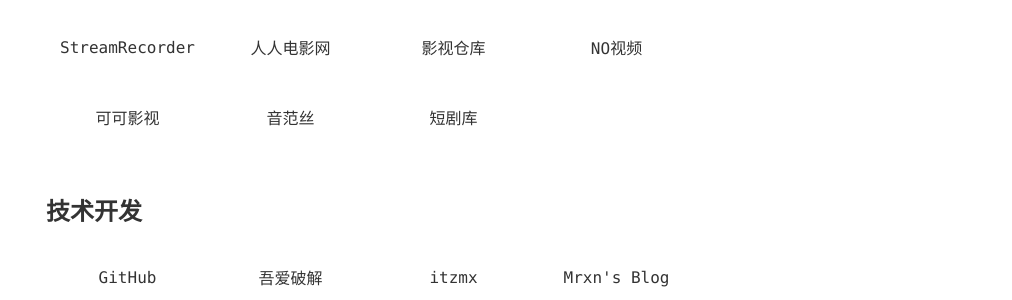
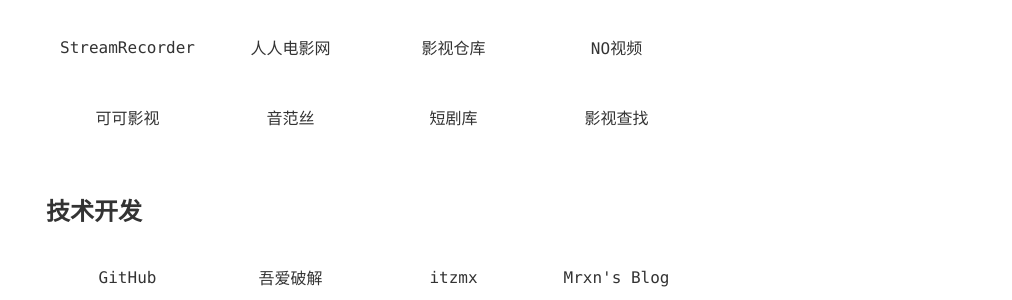
Before and after one commit to admans/admans.github.io, a Jekyll site: the page built from pages/navi.html, in a window 1280 px wide and 900 px high, scrolled down 1971 px. Shown: the part 151-451 px from the top of the window, without its empty margins (268-1280 px from the left). Built offline with Jekyll 4.4.1, drawn with Linux system fonts in a browser that asks for light colours.

Commit message:
Update navi.html

```diff
--- a/pages/navi.html
+++ b/pages/navi.html
@@ -419,8 +419,9 @@ title: 导航
                 </a>
                 <a class="link-item" data-search="短剧库" href="#" target="_blank">
                     <div class="link-name">短剧库</div>
-                </a>
-            </div>
+                </a>                <a class="link-item" data-search="影视查找" href="#" target="_blank">
+                    <div class="link-name">影视查找</div>
+                </a>            </div>
         </section>
 
         <section class="category-section" data-category="tech">
@@ -691,6 +692,7 @@ title: 导航
             "CHZZK": "https://chzzk.naver.com/",
             "PandaTV": "https://www.pandalive.co.kr/",
             "短剧库": "https://kdocs.cn/l/cntsb8OUEpHV",
+            "影视查找": "http://transition.vipray.cn/",
             "可可影视": "https://www.keke13.com/",
             "音范丝": "https://www.yinfans.net/",
             "乐赏": "http://gbtgame.me/",
```
